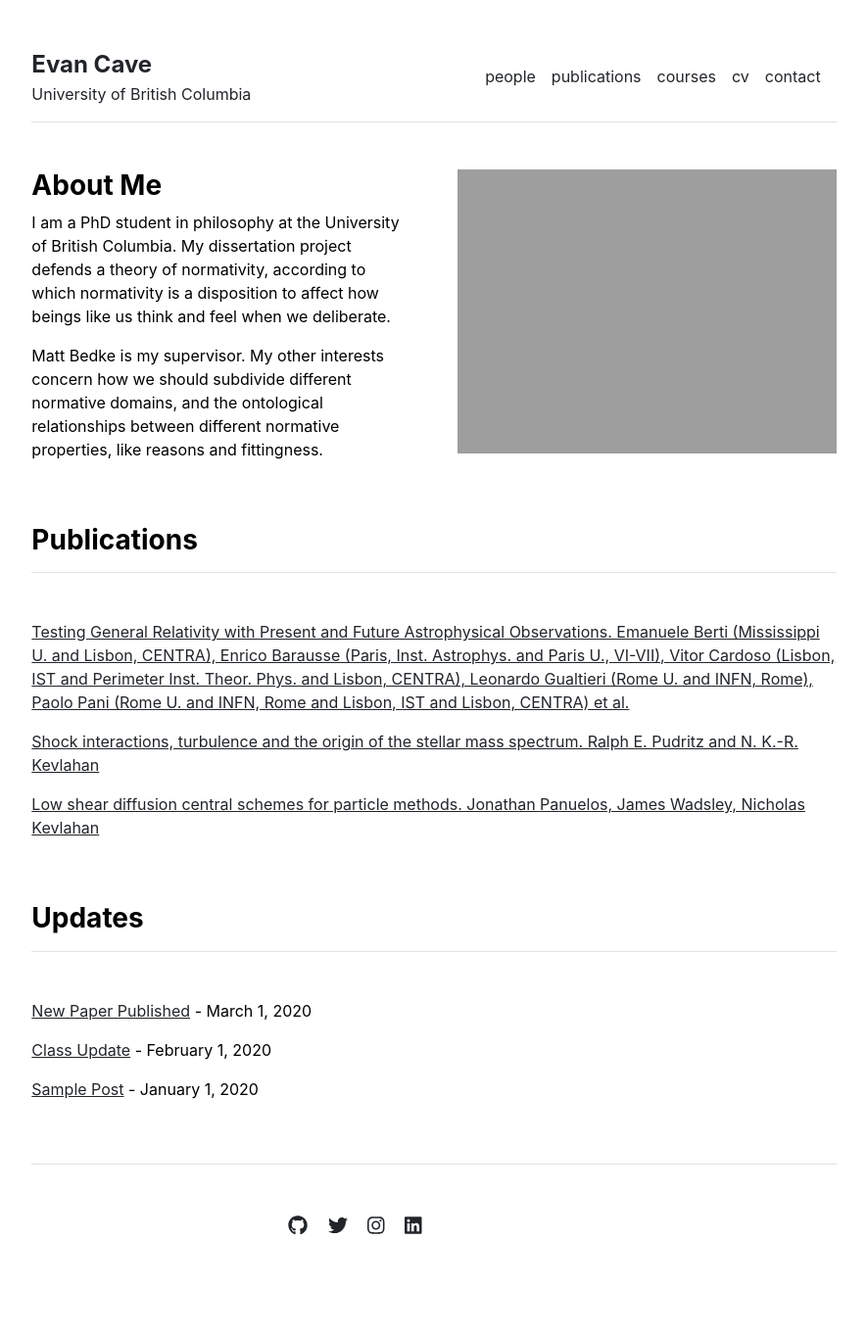
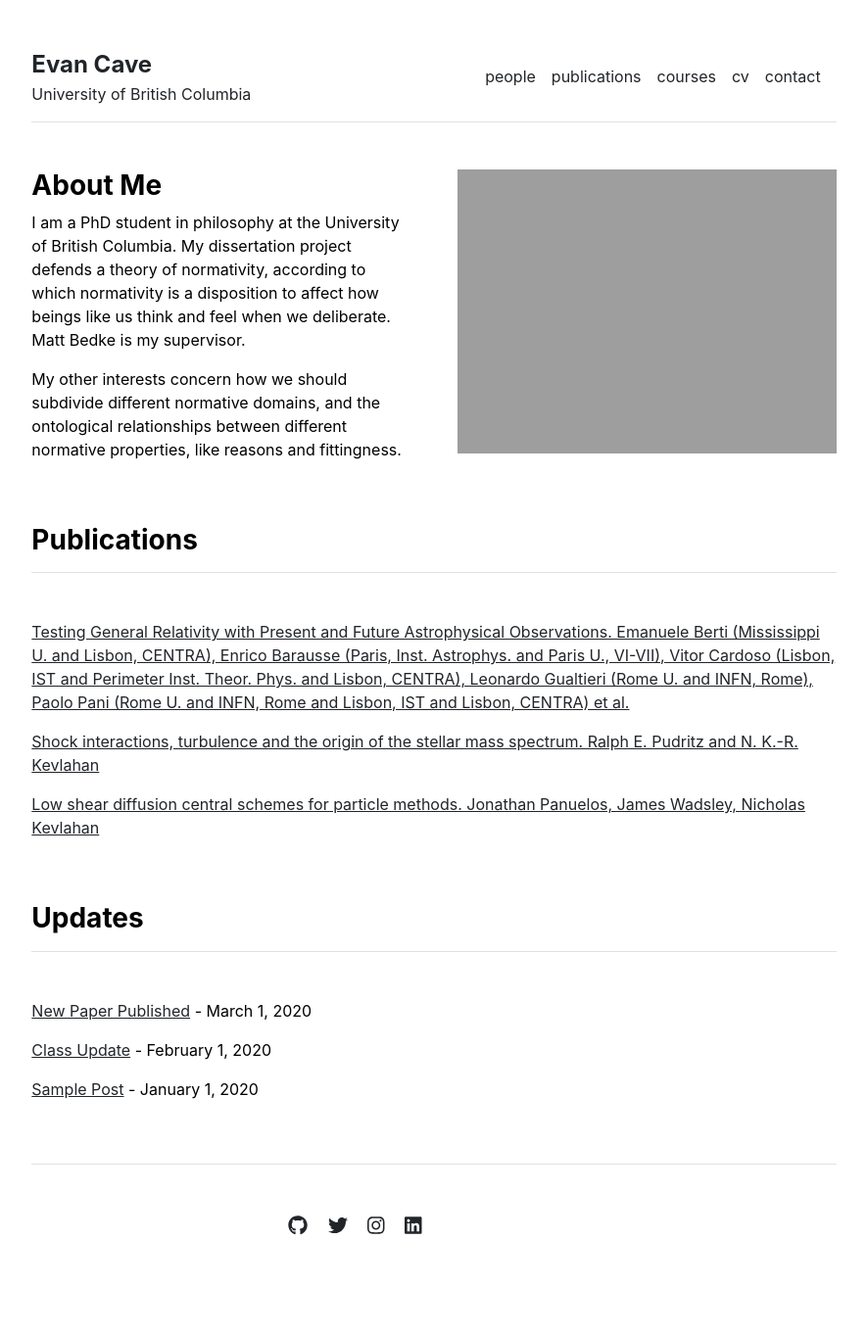
Before and after one commit to evancave/evancave.github.io, a Jekyll site: the page built from index.md, in a window 1280 px wide. Shown: the whole page at 98% size, without its empty margins (197-1082 px from the left). Built offline with Jekyll 4.4.1, drawn with Linux system fonts in a browser that asks for light colours; part of the change alters nothing that is shown.

```diff
--- a/_layouts/home.html
+++ b/_layouts/home.html
@@ -5,8 +5,8 @@ layout: default
 <div class="row g-5 mb-5">
   <div class="col-md-6">
     <h3 class="fw-bold">About Me</h3>
-    <p>I am a PhD student in philosophy at the University of British Columbia. My dissertation project defends a theory of normativity, according to which normativity is a disposition to affect how beings like us think and feel when we deliberate.</p>
-    <p>Matt Bedke is my supervisor. My other interests concern how we should subdivide different normative domains, and the ontological relationships between different normative properties, like reasons and fittingness.</p>
+    <p>I am a PhD student in philosophy at the University of British Columbia. My dissertation project defends a theory of normativity, according to which normativity is a disposition to affect how beings like us think and feel when we deliberate. Matt Bedke is my supervisor. </p>
+    <p>My other interests concern how we should subdivide different normative domains, and the ontological relationships between different normative properties, like reasons and fittingness.</p>
   </div>
   <div class="col-md-6">
     <img src="{{ site.github.url }}/assets/img/photo.jpeg" alt="Home" width="100%">
```
